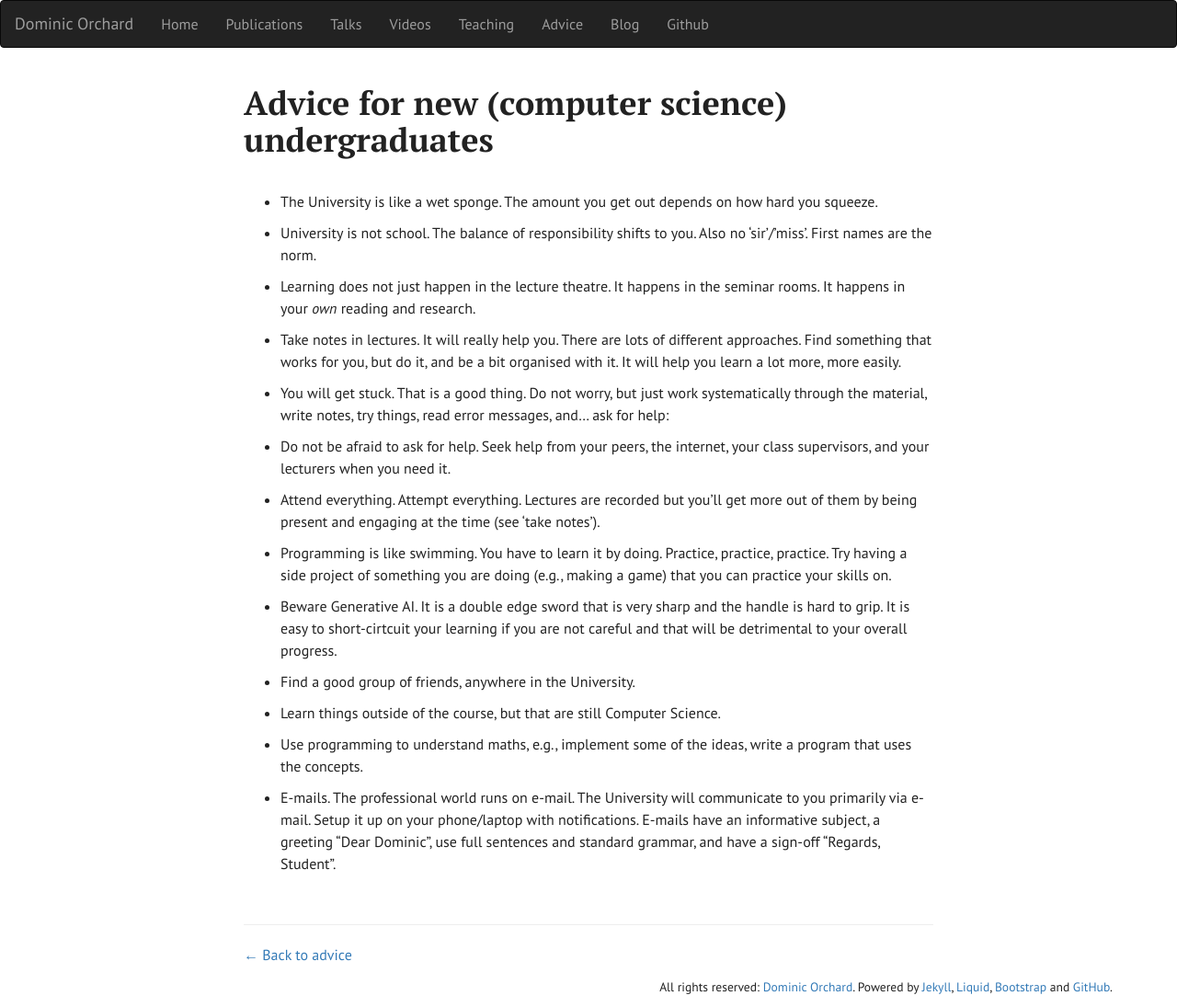
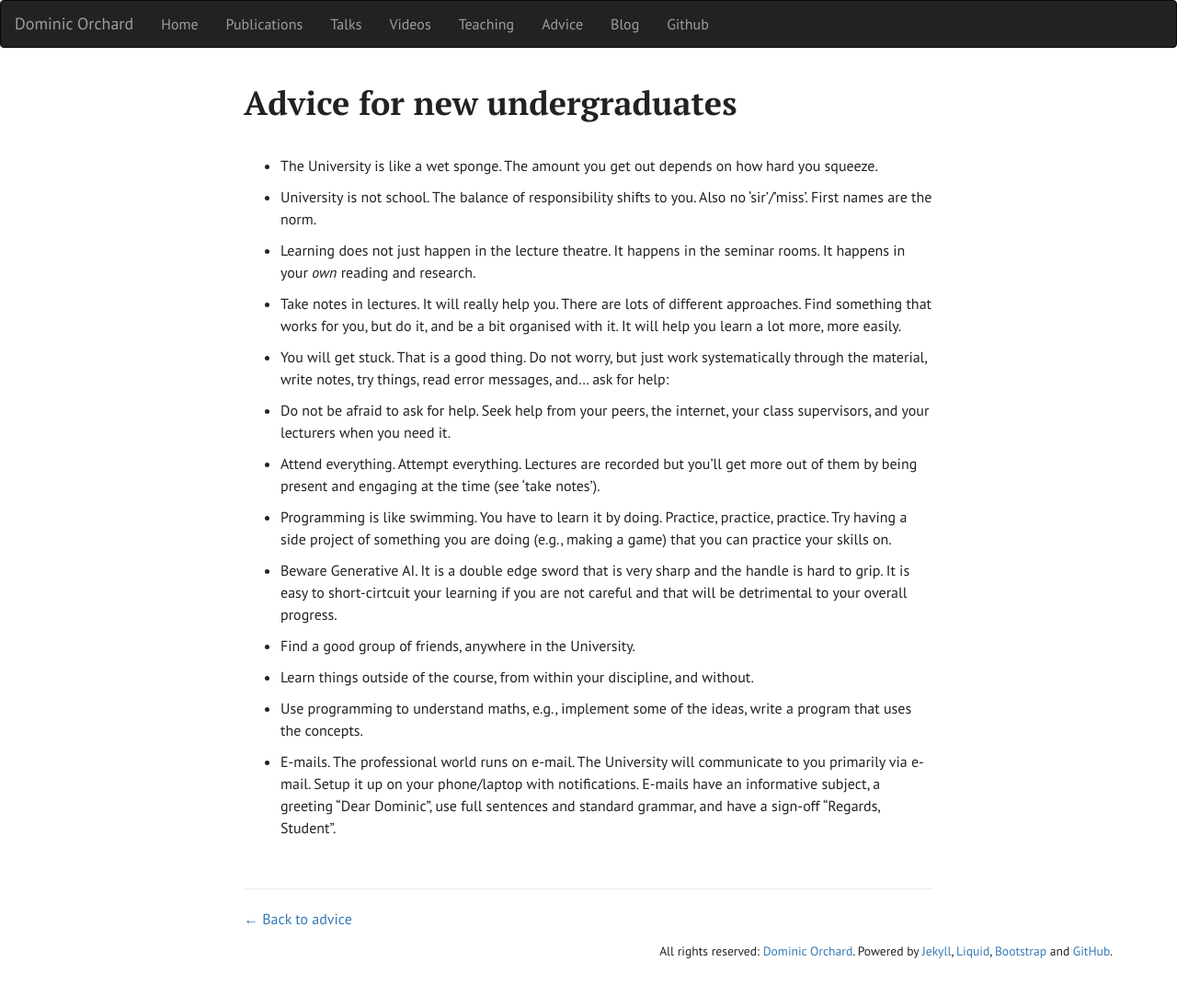
Before and after one commit to dorchard/dorchard.github.io, a Jekyll site: the page built from advice/undegrad-intro.md, in a window 1280 px wide. Shown: the whole page at 92% size. Built offline with Jekyll 4.4.1, drawn with Linux system fonts in a browser that asks for light colours; after the commit the page ends 1056 px from its top, so only the background shows below that.

Commit message:
make general

```diff
--- a/advice.html
+++ b/advice.html
@@ -15,7 +15,7 @@ but I hope they are helpful to some people. If you have any questions to things
 
 <br /><br />
 <ul>
-  <li><a href="/advice/undegrad-intro.html">Advice for new (computer science) undergraduates</a></li>
+  <li><a href="/advice/undegrad-intro.html">For new undergraduates</a></li>
   <li><a href="/advice/emails.html">How to write an email</a></li>
   <li><a href="/advice/exams.html">Exam advice</a></li>
   <li><a href="/advice/writing-strategies.html">Writing strategies</a></li>
--- a/advice/undegrad-intro.md
+++ b/advice/undegrad-intro.md
@@ -1,6 +1,6 @@
 ---
 layout: advice-post
-title: "Advice for new (computer science) undergraduates"
+title: "Advice for new undergraduates"
 ---
 
 * The University is like a wet sponge. The amount you get out depends on how hard you squeeze.
@@ -23,7 +23,7 @@ title: "Advice for new (computer science) undergraduates"
 
 * Find a good group of friends, anywhere in the University.
 
-* Learn things outside of the course, but that are still Computer Science.
+* Learn things outside of the course, from within your discipline, and without.
 
 * Use programming to understand maths, e.g., implement some of the ideas, write a program that uses the concepts.
 
```
